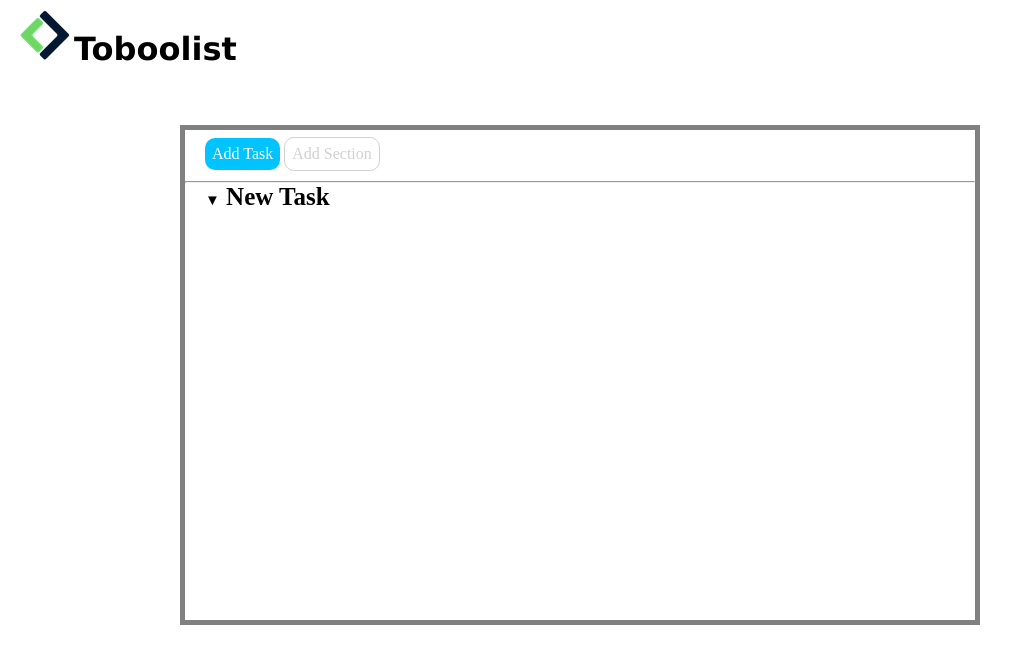
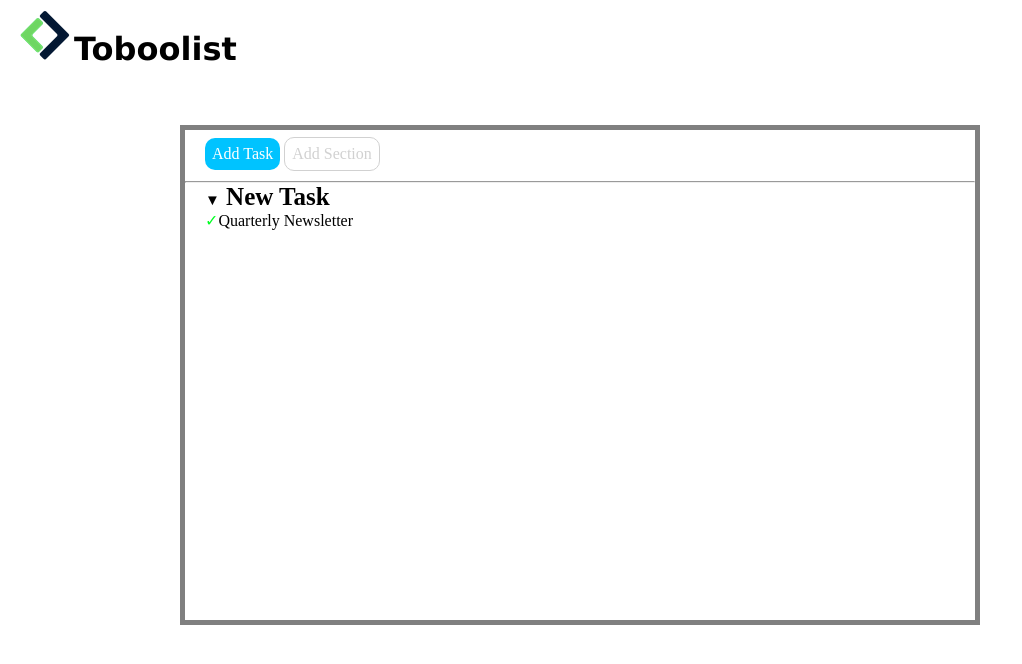
Before and after one commit to Cezar2001/html-css-toboolist, a plain HTML site: page index.html in a window 1280 px wide. Shown: the whole page, without its empty margins (0-1022 px from the left). Drawn offline with Linux system fonts and the light colour scheme.

Commit message:
check e cross

```diff
--- a/index.html
+++ b/index.html
@@ -24,7 +24,10 @@
         <div>
          <ul>
             <li style="none">
-                <h2><span>▼</span> New Task</h2>
+                <h2><span class="triangolino">▼</span> New Task</h2>
+            </li>
+            <li>
+                <span class="check">&checkmark;</span>Quarterly Newsletter
             </li>
          </ul>
 
--- a/style.css
+++ b/style.css
@@ -59,6 +59,14 @@ h2{
     font-size: 25px;
 }
 
-span{
+.triangolino{
     font-size: 15px;
 }
+
+.check{
+    color: rgb(0, 255, 34);
+    border: 10px solid rgb(0, 255, 34;
+    border-radius: 50%;
+
+
+}
```
